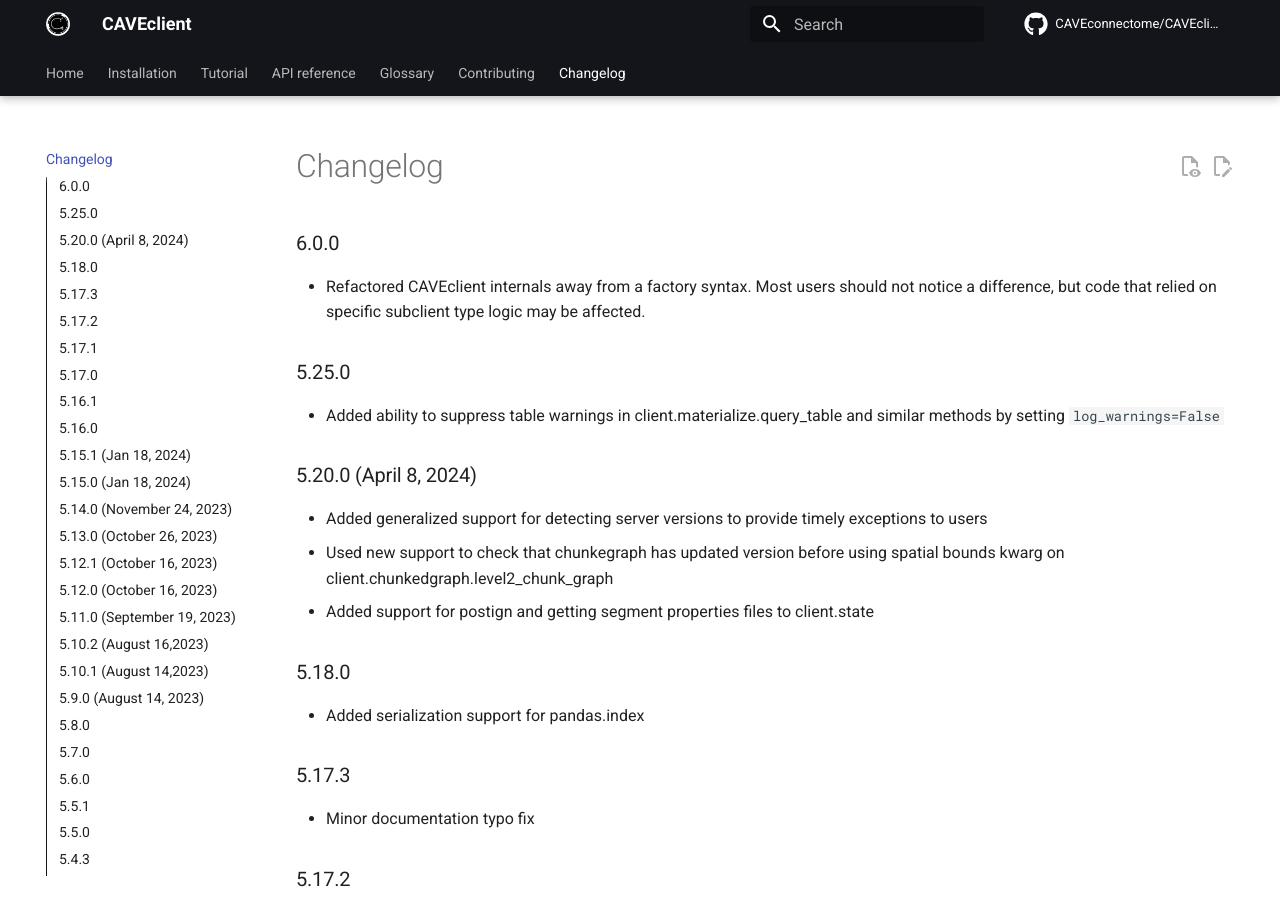
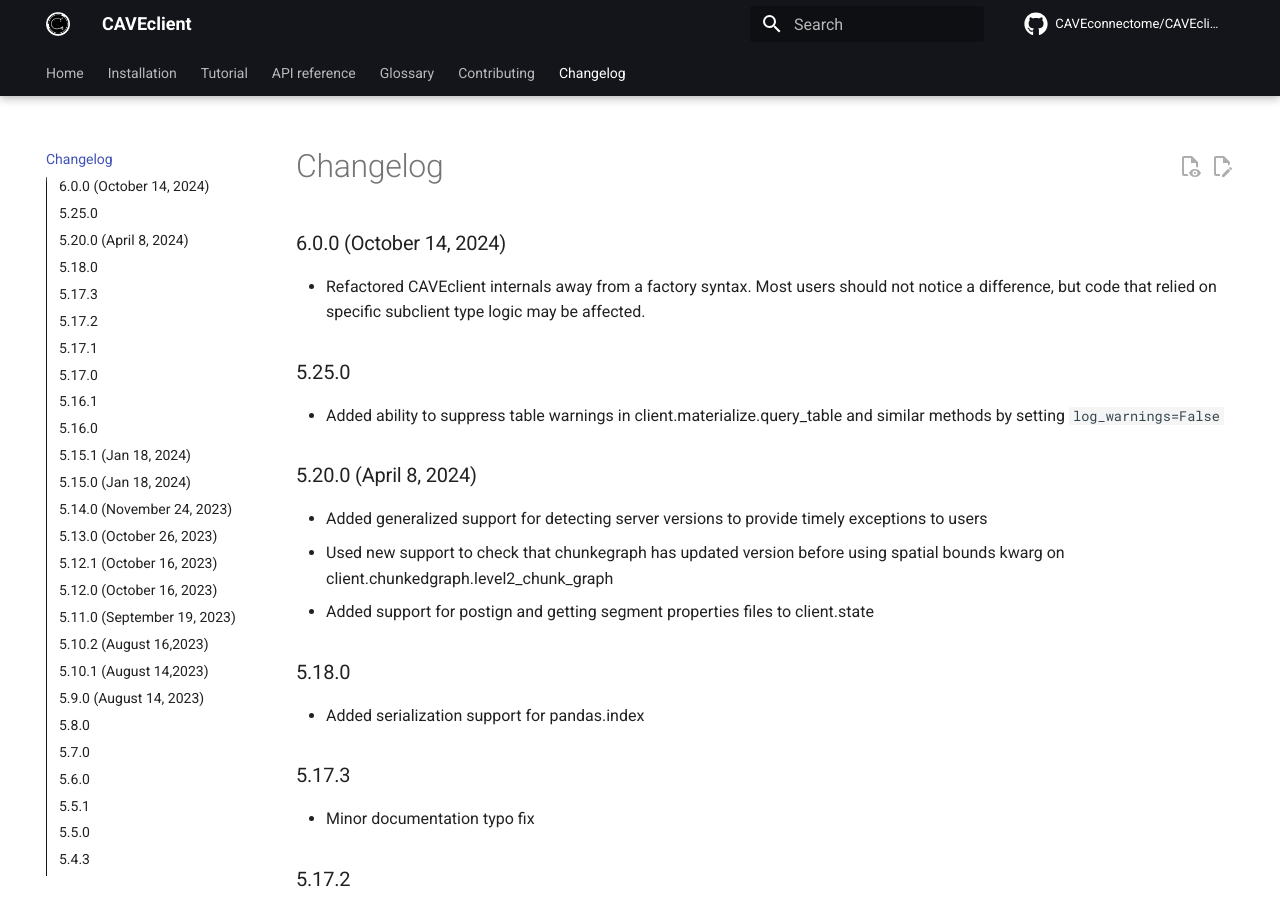
Before and after one commit to CAVEconnectome/CAVEclient, an MkDocs documentation site: the page built from docs/changelog.md, in a window 1280 px wide and 900 px high. Built offline with MkDocs 1.6.1 and Material for MkDocs 9.7.7, drawn with Linux system fonts in a browser that asks for light colours; comment, search, counter and statistics services are not loaded; the version menu is left out.

Commit message:
add a date

```diff
--- a/docs/changelog.md
+++ b/docs/changelog.md
@@ -2,7 +2,7 @@
 title: Changelog
 ---
 
-## 6.0.0
+## 6.0.0 (October 14, 2024)
 
 - Refactored CAVEclient internals away from a factory syntax. Most users should not notice a difference, but code that relied on specific subclient type logic may be affected.
 
```
